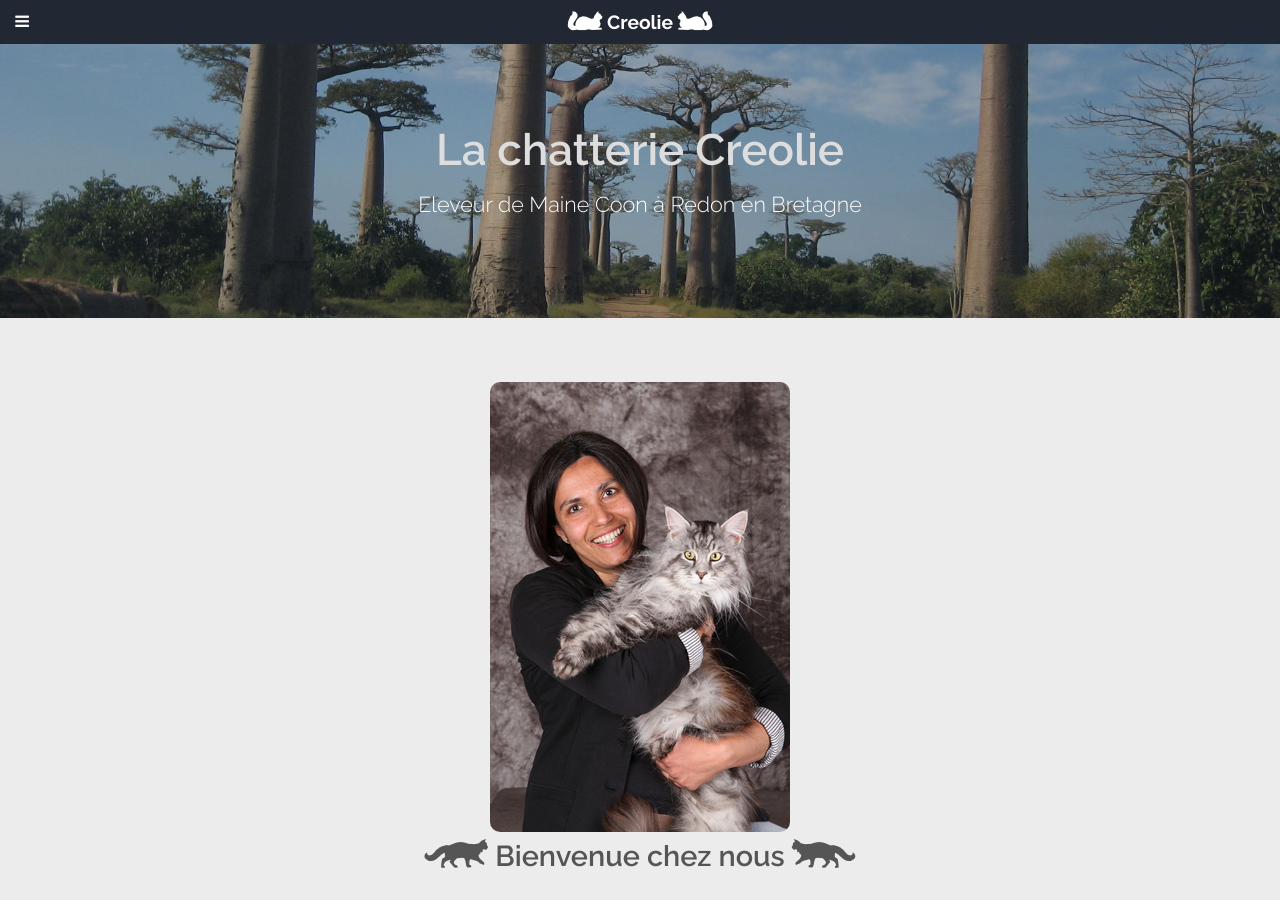
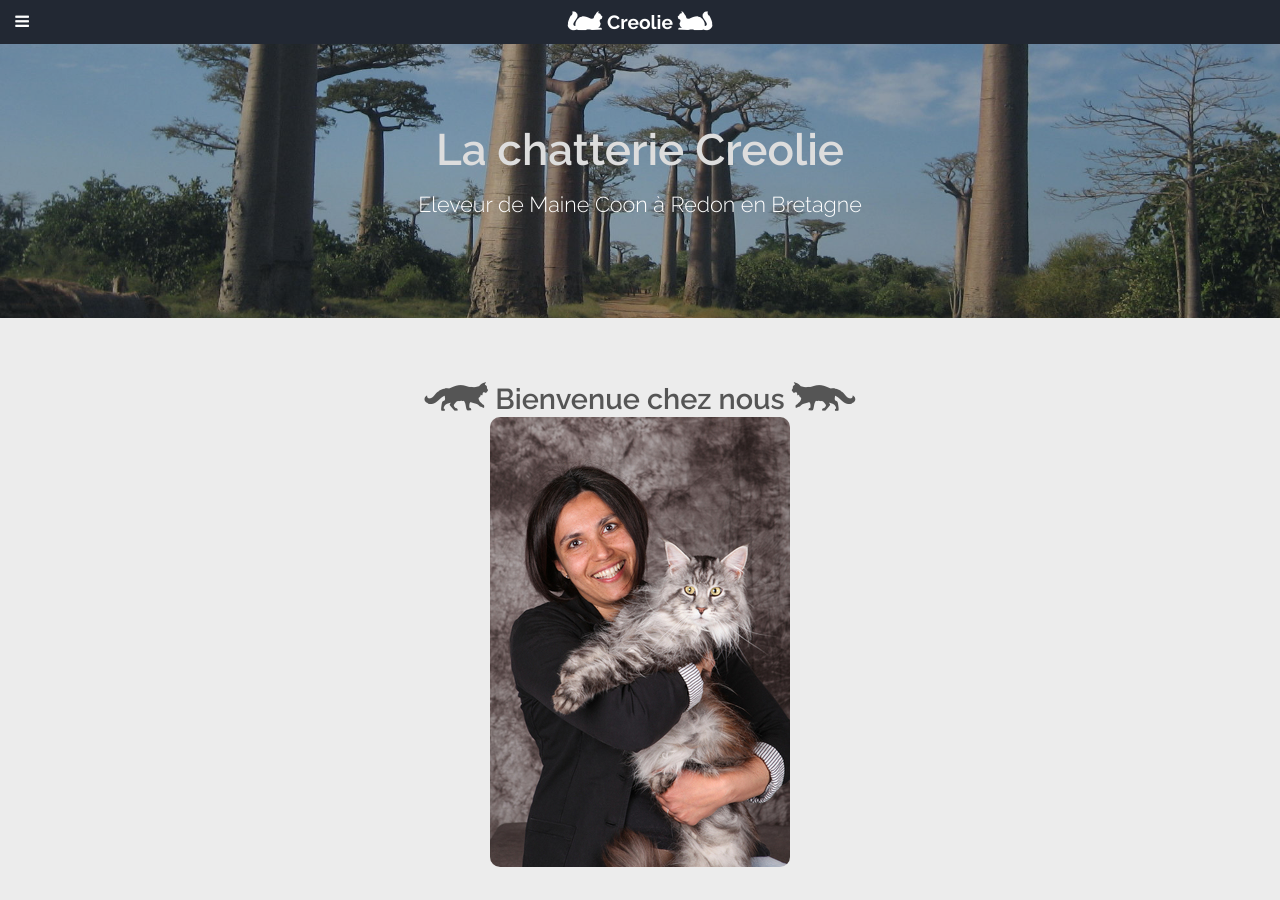
Before and after one commit to jbourcie/creolie, a Jekyll site: the page built from index.html, in a window 1280 px wide and 900 px high. Built offline with Jekyll 4.4.1, drawn with Linux system fonts in a browser that asks for light colours; some web fonts are replaced.

Commit message:
small update

```diff
--- a/index.html
+++ b/index.html
@@ -8,8 +8,8 @@ layout: landing
   <div class="wrapper style2">
     <section class="container">
       <header class="major">
+        <h2><span class="icon-silhouettesMaineCoon3Droite"></span> Bienvenue chez nous <span class="icon-silhouettesMaineCoon3Gauche"></span></h2>
         <img src="{{ site.baseurl }}/photos/eleveuse.jpg" class="img-circle" alt="">
-        <h2><span class="icon-silhouettesMaineCoon3Droite"></span> Bienvenue chez nous <span class="icon-silhouettesMaineCoon3Gauche"></span></h2>
       </header>
       <div class="row no-collapse-1">
         <section class="3u">
```
